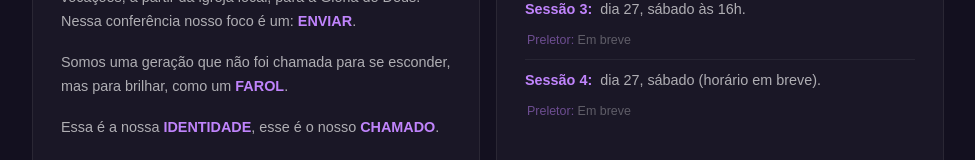
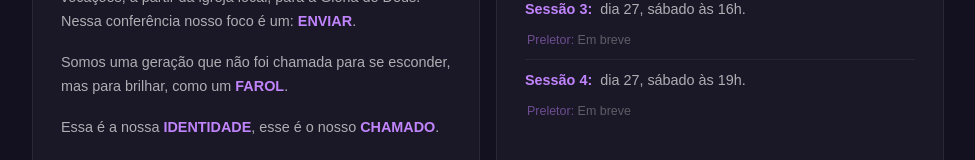
Before and after one commit to PedroMaskil/InscricoesSiao, a Next.js app: page / in a window 1280 px wide. Shown: the part 1081-1241 px from the top of the page, without its empty margins (152-1127 px from the left). Built offline with nearby package versions, Linux system fonts and the light colour scheme.

Commit message:
Atualizar o page.tsx

```diff
--- a/app/page.tsx
+++ b/app/page.tsx
@@ -252,7 +252,7 @@ export default function RegistrationPage() {
               { sessao: 'Sessão 1', detalhe: 'dia 25, quinta-feira às 20h.' },
               { sessao: 'Sessão 2', detalhe: 'dia 26, sexta-feira às 20h.' },
               { sessao: 'Sessão 3', detalhe: 'dia 27, sábado às 16h.' },
-              { sessao: 'Sessão 4', detalhe: 'dia 27, sábado (horário em breve).' },
+              { sessao: 'Sessão 4', detalhe: 'dia 27, sábado às 19h.' },
             ].map((s, i, arr) => (
               <div key={s.sessao}>
                 <div style={{ display: 'flex', gap: 8, fontSize: '0.9rem', padding: '10px 0' }}>
```
